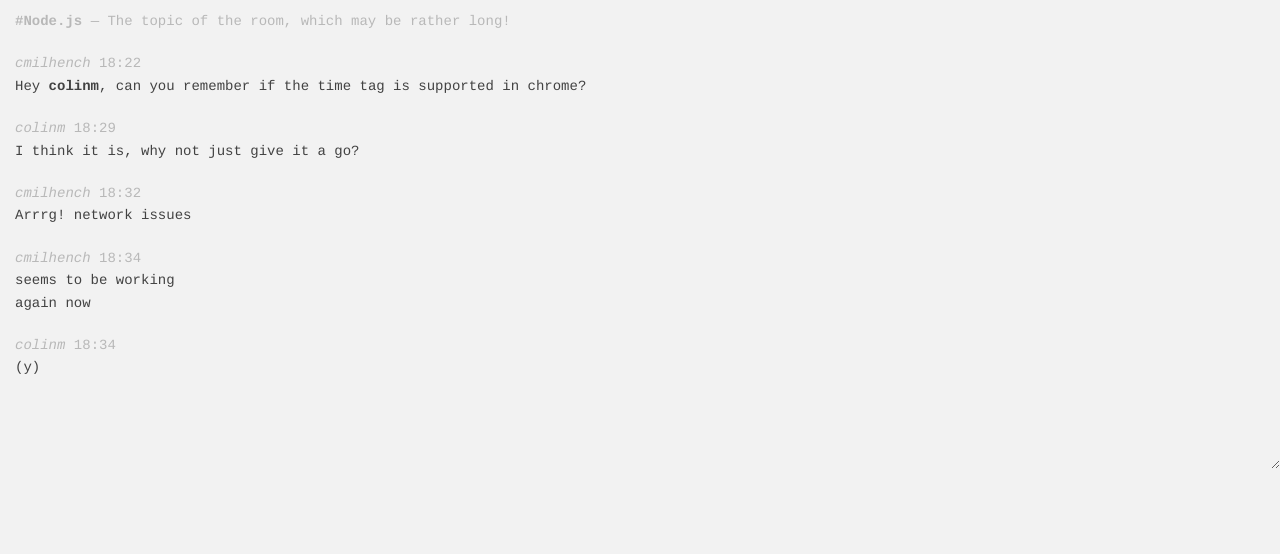
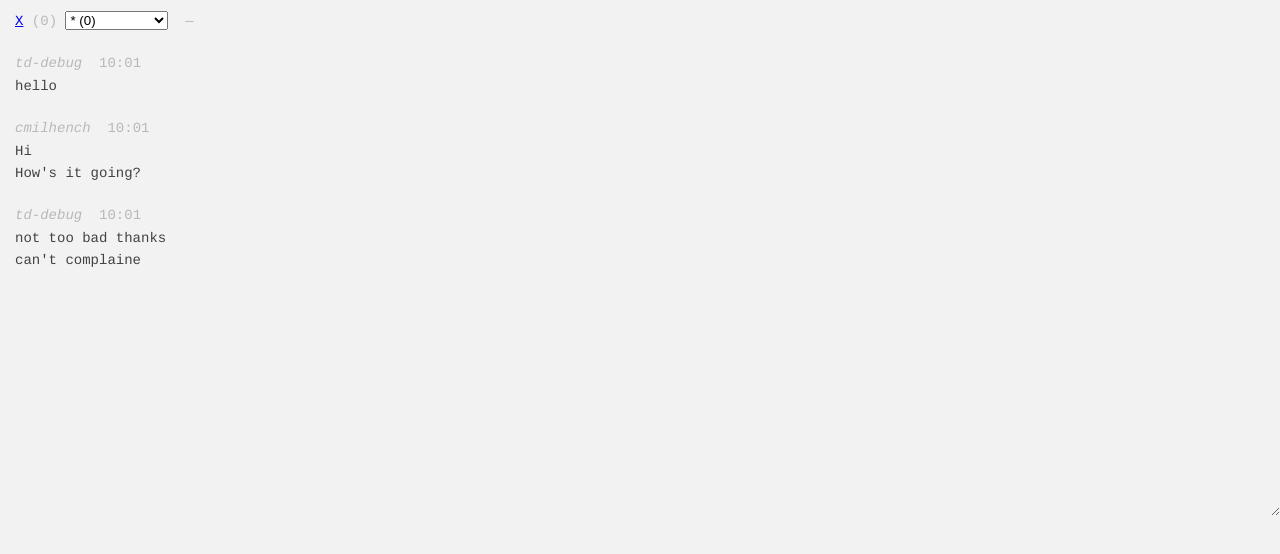
Before and after one commit to cmilhench/talking-drum, a website: page public/design/list.html in a window 1280 px wide. Drawn offline with Linux system fonts and the light colour scheme.

Commit message:
add message followon style

```diff
--- a/public/design/list.html
+++ b/public/design/list.html
@@ -12,64 +12,79 @@
 <body>
   <div class="container">
 
-    <div class="panel panel-default">
+    <div data-bind="visible: viewState() === 'opened'" style="">
+      <!-- ko if: channels().length === 0 --><!-- /ko -->
+      <!-- ko if: channels().length > 0 -->
+      <div data--bind="foreach: channels" data-bind="foreach: channel">
+        <div id="%s" class="panel panel-default" xstyle="width:400px;border-right:1px solid #B8B8B8; float:left">
           <div class="panel-heading">
-        <strong>#Node.js</strong>
-        <span title="The topic of the room, which may be rather!">
-          &mdash; The topic of the room, which may be rather long!
-        </span>
+            <a href="javascript:" title="close" data-bind="click: $root.sendPart ">X</a>
+            (<span data-bind="text: $root.totalUnseen()">0</span>)
+            <select data-bind="options: $root.channels,
+                              optionsText: function(item) {
+                                return item.name() + ' (' + item.totalUnseen() + ')'
+                              },
+                              value: $root.channel"><option value="">* (0)</option><option value="">#td-debug (0)</option><option value="">#257 (0)</option></select>
+            <span>&nbsp;—&nbsp;</span>
+            <span data-bind="text: topic, attr: { title: topic }"></span>
           </div>
-      <ol class="panel-body list-group">
-        <li class="list-group-item">
+          <ol class="panel-body list-group" data-bind="foreach: messages, contract: messages, scrollBottom: messages" style="max-height: 100%;">
+            <li data-bind="template: { afterRender: function(){ $data.seen(true) } }">
               <blockquote>
                 <header>
-              <cite class="author">cmilhench</cite>
-              <time datetime="2013-11-05 18:22">18:22</time>
+                  <cite class="author" data-bind="text: from">td-debug</cite>&nbsp;
+                  <time title="2013-11-15T10:01:40.135Z" data-bind="text: time, attr: { title: date }">10:01</time>
                 </header>
-            <p>Hey <strong>colinm</strong>, can you remember if the time tag is supported in chrome?</p>
+                <p data-bind="html: text">hello</p>
               </blockquote>
             </li>
-        <li class="list-group-item">
+
+            <li data-bind="template: { afterRender: function(){ $data.seen(true) } }">
               <blockquote>
                 <header>
-              <cite class="author">colinm</cite>
-              <time datetime="2013-11-05 18:29">18:29</time>
+                  <cite class="author" data-bind="text: from">cmilhench</cite>&nbsp;
+                  <time title="2013-11-15T10:01:44.127Z" data-bind="text: time, attr: { title: date }">10:01</time>
                 </header>
-            <p>I think it is, why not just give it a go?</p>
+                <p data-bind="html: text">Hi</p>
               </blockquote>
             </li>
-        <li class="list-group-item">
+
+            <li data-bind="template: { afterRender: function(){ $data.seen(true) } }" class="followon">
               <blockquote>
                 <header>
-              <cite class="author">cmilhench</cite>
-              <time datetime="2013-11-05 18:32">18:32</time>
+                  <cite class="author" data-bind="text: from">cmilhench</cite>&nbsp;
+                  <time title="2013-11-15T10:01:50.350Z" data-bind="text: time, attr: { title: date }">10:01</time>
                 </header>
-            <p>Arrrg! network issues</p>
+                <p data-bind="html: text">How's it going?</p>
               </blockquote>
             </li>
-        <li class="list-group-item">
+
+            <li data-bind="template: { afterRender: function(){ $data.seen(true) } }">
               <blockquote>
                 <header>
-              <cite class="author">cmilhench</cite>
-              <time datetime="2013-11-05 18:34">18:34</time>
+                  <cite class="author" data-bind="text: from">td-debug</cite>&nbsp;
+                  <time title="2013-11-15T10:01:58.591Z" data-bind="text: time, attr: { title: date }">10:01</time>
                 </header>
-            <p>seems to be working</p>
-            <p>again now</p>
+                <p data-bind="html: text">not too bad thanks</p>
               </blockquote>
             </li>
-        <li class="list-group-item">
+
+            <li data-bind="template: { afterRender: function(){ $data.seen(true) } }" class="followon">
               <blockquote>
                 <header>
-              <cite class="author">colinm</cite>
-              <time datetime="2013-11-05 18:34">18:34</time>
+                  <cite class="author" data-bind="text: from">td-debug</cite>&nbsp;
+                  <time title="2013-11-15T10:02:19.981Z" data-bind="text: time, attr: { title: date }">10:02</time>
                 </header>
-            <p>(y)</p>
+                <p data-bind="html: text">can't complaine</p>
               </blockquote>
             </li>
           </ol>
-      <div class="panel-footer">
-        <textarea></textarea>
+          <div class="panel-footer" data-bind="expand: messages" style="min-height: 234px;">
+            <textarea data-bind="event: { keyup: $root.sendMessage }"></textarea>
           </div>
+        </div>
+      </div>
+      <!-- /ko -->
     </div>
 
   </div>
--- a/public/index.css
+++ b/public/index.css
@@ -75,6 +75,11 @@ button {
   padding: 10px 15px
 }
 
+.panel-body.list-group li.followon {
+  padding-top:0;
+  margin-top:-10px;
+}
+
 .panel-body blockquote {
 	margin: 0;
 	padding: 0;
@@ -91,6 +96,11 @@ button {
 .panel-body blockquote footer,
 .panel-body blockquote header {
 	color: #B8B8B8;
+}
+
+.panel-body li.followon blockquote footer,
+.panel-body li.followon blockquote header {
+  display: none;
 }
 
 .panel-footer {
```
Lines whose indentation alone changed are shown as unchanged.
